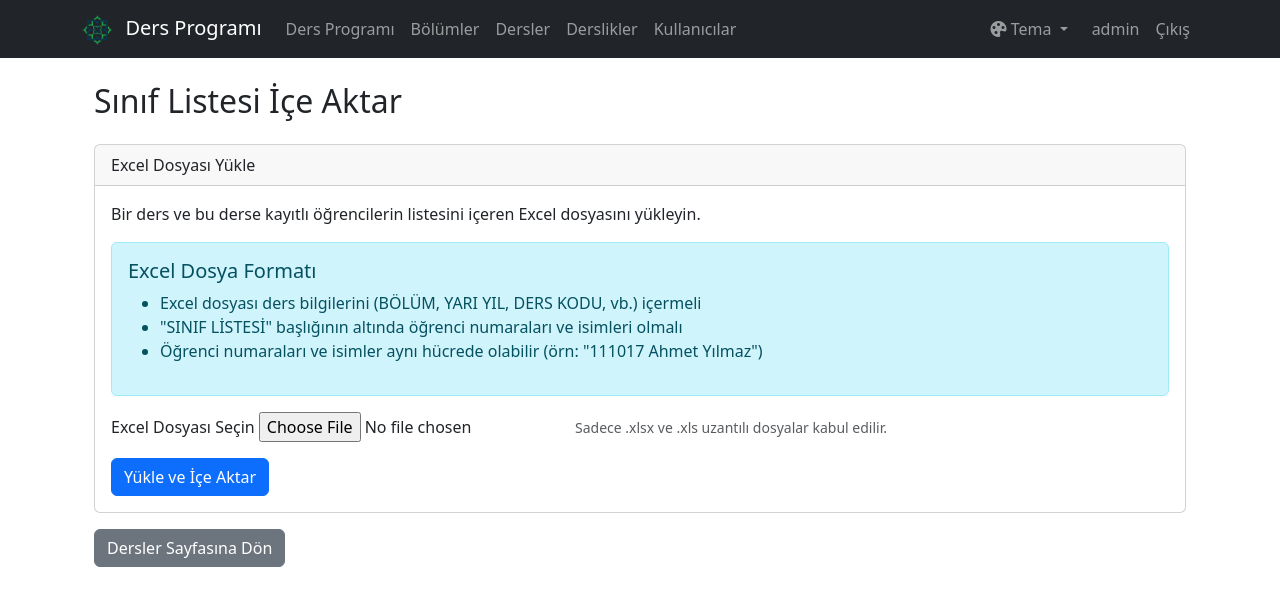
After one commit to Katlicia/lab-proje2, a Flask app: page /import_students in a window 1280 px wide. The commit adds this page. Shown: the top 606 px of the page. Run offline with Flask 3, Linux system fonts and the light colour scheme; a user stored in the database is signed in.

Commit message:
öğrenci importlama geldi

```diff
--- a/app.py
+++ b/app.py
@@ -2054,6 +2054,245 @@ def import_courses():
 
     return render_template('import_courses.html')
 
+# Excel'den öğrenci listesini içeri aktarma endpoint'i
+@app.route('/import_students', methods=['GET', 'POST'])
+@admin_required
+def import_students():
+    """
+    Excel dosyasından bir ders ve öğrenci listesini içeri aktarır
+    GET: İçe aktarma formunu göster
+    POST: Excel dosyasını işle ve verileri içe aktar
+    """
+    if request.method == 'POST':
+        try:
+            # Dosya yüklenmiş mi kontrol et
+            if 'excel_file' not in request.files:
+                flash('Lütfen bir dosya seçin', 'error')
+                return redirect(request.url)
+
+            file = request.files['excel_file']
+
+            # Dosya adı boş mu kontrol et
+            if file.filename == '':
+                flash('Lütfen bir dosya seçin', 'error')
+                return redirect(request.url)
+
+            # Excel dosyası mı kontrol et
+            if not file.filename.endswith(('.xlsx', '.xls')):
+                flash('Lütfen Excel dosyası (.xlsx veya .xls) seçin', 'error')
+                return redirect(request.url)
+
+            # Dosyayı geçici bir dosyaya kaydet
+            temp_file = tempfile.NamedTemporaryFile(delete=False, suffix='.xlsx')
+            file.save(temp_file.name)
+            temp_file.close()
+
+            # Excel dosyasını aç
+            print("\n=== Excel Dosyası Açılıyor ===")
+            try:
+                wb = load_workbook(temp_file.name)
+                ws = wb.active
+            except Exception as excel_error:
+                print(f"Excel dosyası açılırken hata: {str(excel_error)}")
+                flash(f'Excel dosyası açılırken hata: {str(excel_error)}', 'error')
+                return redirect(request.url)
+
+            # İşleme sonuçları için sayaçlar
+            added_course = False
+            added_students = 0
+            existing_students = 0
+
+            # Debug bilgileri
+            print("\n=== Excel İçe Aktarma Başlıyor ===")
+            print(f"Excel dosyası satır sayısı: {ws.max_row}")
+            print(f"Excel dosyası sütun sayısı: {ws.max_column}")
+
+            # Ders bilgilerini oku (A1-G2 hücreleri)
+            department_code = ws.cell(row=2, column=1).value  # BÖLÜM
+            semester = ws.cell(row=2, column=2).value  # YARI YIL
+            course_code = ws.cell(row=2, column=3).value  # DERS KODU
+            course_name = ws.cell(row=2, column=4).value  # DERS ADI
+            instructor_name = ws.cell(row=2, column=5).value  # DERSİN ÖĞRETİM ÜYESİ
+            course_type = ws.cell(row=2, column=6).value  # DERSİN TÜRÜ
+            capacity = ws.cell(row=2, column=7).value  # DERSİN KONTENJANI
+
+            print(f"Okunan ders bilgileri: Bölüm={department_code}, Yarıyıl={semester}, Kod={course_code}, Ad={course_name}")
+
+            if not course_code or not course_name:
+                flash('Excel dosyasında ders bilgileri bulunamadı', 'error')
+                return redirect(request.url)
+
+            # Bölümü kontrol et ve gerekirse oluştur
+            department = Department.query.filter_by(code=department_code).first()
+            if not department:
+                department = Department(code=department_code, name=f"{department_code} Bölümü")
+                db.session.add(department)
+                db.session.commit()
+                print(f"Yeni bölüm oluşturuldu: {department_code}")
+            else:
+                print(f"Mevcut bölüm kullanılıyor: {department_code}")
+
+            # Öğretim üyesini kontrol et ve gerekirse oluştur
+            instructor = None
+            if instructor_name and isinstance(instructor_name, str):
+                # İsim formatından kullanıcı adı oluştur
+                name_parts = instructor_name.strip().split()
+                if len(name_parts) >= 2:
+                    first_name = name_parts[0][:3].lower() if len(name_parts[0]) >= 3 else name_parts[0].lower()
+                    last_name = name_parts[-1][:3].lower() if len(name_parts[-1]) >= 3 else name_parts[-1].lower()
+                    username = f"{first_name}{last_name}"
+
+                    instructor = User.query.filter_by(username=username).first()
+                    if not instructor:
+                        instructor = User(
+                            username=username,
+                            name=instructor_name,
+                            role='instructor'
+                        )
+                        instructor.set_password('123')
+                        db.session.add(instructor)
+                        db.session.commit()
+                        print(f"Yeni öğretim üyesi oluşturuldu: {instructor_name}")
+                    else:
+                        print(f"Mevcut öğretim üyesi kullanılıyor: {instructor_name}")
+
+            # Ders türünü standart formata çevir
+            course_type_normalized = 'yüzyüze' if course_type and 'YÜZ' in str(course_type).upper() else 'online'
+
+            # Dersi kontrol et ve gerekirse oluştur veya güncelle
+            course = Course.query.filter_by(code=course_code).first()
+            if not course:
+                course = Course(
+                    code=course_code,
+                    name=course_name,
+                    theory=2,  # Varsayılan değerler
+                    practice=0,
+                    credits=3,
+                    semester=int(semester) if isinstance(semester, (int, float)) else 1,
+                    instructor_id=instructor.id if instructor else None,
+                    course_type=course_type_normalized,
+                    capacity=int(capacity) if isinstance(capacity, (int, float)) else 30
+                )
+                course.departments.append(department)
+                db.session.add(course)
+                db.session.commit()
+                added_course = True
+                print(f"Yeni ders oluşturuldu: {course_code} - {course_name}")
+            else:
+                # Ders varsa güncelle
+                course.name = course_name
+                course.semester = int(semester) if isinstance(semester, (int, float)) else course.semester
+                if instructor:
+                    course.instructor_id = instructor.id
+                course.course_type = course_type_normalized
+                course.capacity = int(capacity) if isinstance(capacity, (int, float)) else course.capacity
+
+                # Bölüm ilişkisini kontrol et ve ekle
+                if department not in course.departments:
+                    course.departments.append(department)
+
+                db.session.commit()
+                print(f"Mevcut ders güncellendi: {course_code} - {course_name}")
+
+            # ÖĞRENCİ LİSTESİNİ OKUMA STRATEJİSİ DEĞİŞTİRİLDİ
+            # Dosyayı tamamen tarayıp, öğrenci numarası olabilecek değerleri tespit edelim
+            print("\n=== Öğrenci Listesi Taranıyor (Yeni Yöntem) ===")
+
+            # Excel dosyasında muhtemel öğrenci numaralarını bul (5 veya 6 haneli sayılar)
+            student_numbers = []
+
+            # Excel dosyasını tamamen tara
+            for row in range(1, ws.max_row + 1):
+                for col in range(1, ws.max_column + 1):
+                    cell_value = ws.cell(row=row, column=col).value
+
+                    # Değer var mı kontrol et
+                    if cell_value:
+                        # Sayısal bir değer veya sayısal görünümlü string mi?
+                        try:
+                            # Önce string'e çevir, sonra temizle
+                            str_value = str(cell_value).strip()
+
+                            # 5 veya 6 haneli bir sayı mı?
+                            if str_value.isdigit() and (len(str_value) == 5 or len(str_value) == 6):
+                                print(f"Muhtemel öğrenci numarası bulundu: Satır {row}, Sütun {col}, Değer: {str_value}")
+                                student_numbers.append(str_value)
+
+                        except Exception as value_error:
+                            # Değer dönüştürme hatası, bu hücreyi atla
+                            continue
+
+            print(f"Tespit edilen muhtemel öğrenci numarası sayısı: {len(student_numbers)}")
+
+            # Bulunan öğrenci numaralarını sisteme ekle
+            for student_no in student_numbers:
+                # Varsayılan öğrenci adı oluştur
+                student_name = f"Öğrenci {student_no}"
+
+                # Öğrenciyi kontrol et, yoksa oluştur
+                student = User.query.filter_by(student_number=student_no).first()
+                if not student:
+                    student = User(
+                        username=student_no,  # Kullanıcı adı öğrenci numarası
+                        name=student_name,
+                        role='student',
+                        student_number=student_no,
+                        department_id=department.id,
+                        current_semester=int(semester) if isinstance(semester, (int, float)) else 1
+                    )
+                    student.set_password('123')  # Şifre 123
+                    db.session.add(student)
+                    db.session.commit()
+                    added_students += 1
+                    print(f"Yeni öğrenci eklendi: {student_no} - {student_name}")
+                else:
+                    existing_students += 1
+                    print(f"Mevcut öğrenci: {student_no} - {student.name}")
+
+                # Öğrenciyi derse kaydet (eğer henüz kayıtlı değilse)
+                if course not in student.selected_courses:
+                    try:
+                        # student_course tablosuna doğrudan ekle - semester alanını da ekleyerek
+                        db.session.execute(
+                            student_course.insert().values(
+                                student_id=student.id,
+                                course_id=course.id,
+                                semester=int(semester) if isinstance(semester, (int, float)) else 1,
+                                status='active'
+                            )
+                        )
+                        db.session.commit()
+                        print(f"Öğrenci {student_no} derse kaydedildi: {course_code}")
+                    except Exception as e:
+                        # Hata durumunda rollback yap
+                        db.session.rollback()
+                        print(f"Öğrenci derse eklenirken hata: {str(e)}")
+
+            # Geçici dosyayı sil
+            os.unlink(temp_file.name)
+
+            # Özet bilgileri yazdır
+            print("\n=== İçe Aktarma Özeti ===")
+            print(f"Ders durumu: {course_code} {'eklendi' if added_course else 'güncellendi'}")
+            print(f"Yeni öğrenci sayısı: {added_students}")
+            print(f"Mevcut öğrenci sayısı: {existing_students}")
+
+            # Başarı mesajı göster
+            course_status = "eklendi" if added_course else "güncellendi"
+            flash(f'İçe aktarma tamamlandı: {course_code} dersi {course_status}, {added_students} yeni öğrenci eklendi, {existing_students} mevcut öğrenci derse kaydedildi.', 'success')
+            return redirect(url_for('courses'))
+
+        except Exception as e:
+            flash(f'İçe aktarma sırasında bir hata oluştu: {str(e)}', 'error')
+            print(f"\n=== Hata ===")
+            print(f"Hata mesajı: {str(e)}")
+            print(f"Hata türü: {type(e).__name__}")
+            import traceback
+            traceback.print_exc()
+            print("============\n")
+
+    return render_template('import_students.html')
+
 # Uygulama başlangıç kontrollerini yap ve sunucuyu başlat
 if __name__ == '__main__':
     """
--- a/templates/courses.html
+++ b/templates/courses.html
@@ -88,6 +88,9 @@
             <div class="d-flex justify-content-between align-items-center">
                 <h5 class="card-title mb-0">Dersler</h5>
                 <div>
+                    <a href="{{ url_for('import_students') }}" class="btn btn-warning">
+                        <i class="bi bi-people me-1"></i> Sınıf Listesi İçe Aktar
+                    </a>
                     <a href="{{ url_for('import_courses') }}" class="btn btn-info">
                         <i class="bi bi-file-excel me-1"></i> Excel'den İçe Aktar
                     </a>
--- /dev/null
+++ b/templates/import_students.html
@@ -0,0 +1,40 @@
+{% extends "base.html" %}
+
+{% block title %}Sınıf Listesi İçe Aktar{% endblock %}
+
+{% block content %}
+<div class="container mt-4">
+    <h2>Sınıf Listesi İçe Aktar</h2>
+
+    <div class="card mt-4">
+        <div class="card-header">
+            Excel Dosyası Yükle
+        </div>
+        <div class="card-body">
+            <p>Bir ders ve bu derse kayıtlı öğrencilerin listesini içeren Excel dosyasını yükleyin.</p>
+
+            <div class="alert alert-info">
+                <h5>Excel Dosya Formatı</h5>
+                <ul>
+                    <li>Excel dosyası ders bilgilerini (BÖLÜM, YARI YIL, DERS KODU, vb.) içermeli</li>
+                    <li>"SINIF LİSTESİ" başlığının altında öğrenci numaraları ve isimleri olmalı</li>
+                    <li>Öğrenci numaraları ve isimler aynı hücrede olabilir (örn: "111017 Ahmet Yılmaz")</li>
+                </ul>
+            </div>
+
+            <form action="{{ url_for('import_students') }}" method="post" enctype="multipart/form-data">
+                <div class="form-group">
+                    <label for="excel_file">Excel Dosyası Seçin</label>
+                    <input type="file" class="form-control-file" id="excel_file" name="excel_file" required>
+                    <small class="form-text text-muted">Sadece .xlsx ve .xls uzantılı dosyalar kabul edilir.</small>
+                </div>
+                <button type="submit" class="btn btn-primary mt-3">Yükle ve İçe Aktar</button>
+            </form>
+        </div>
+    </div>
+
+    <div class="mt-3">
+        <a href="{{ url_for('courses') }}" class="btn btn-secondary">Dersler Sayfasına Dön</a>
+    </div>
+</div>
+{% endblock %}
```
Also changed, not shown: 1 other file.
